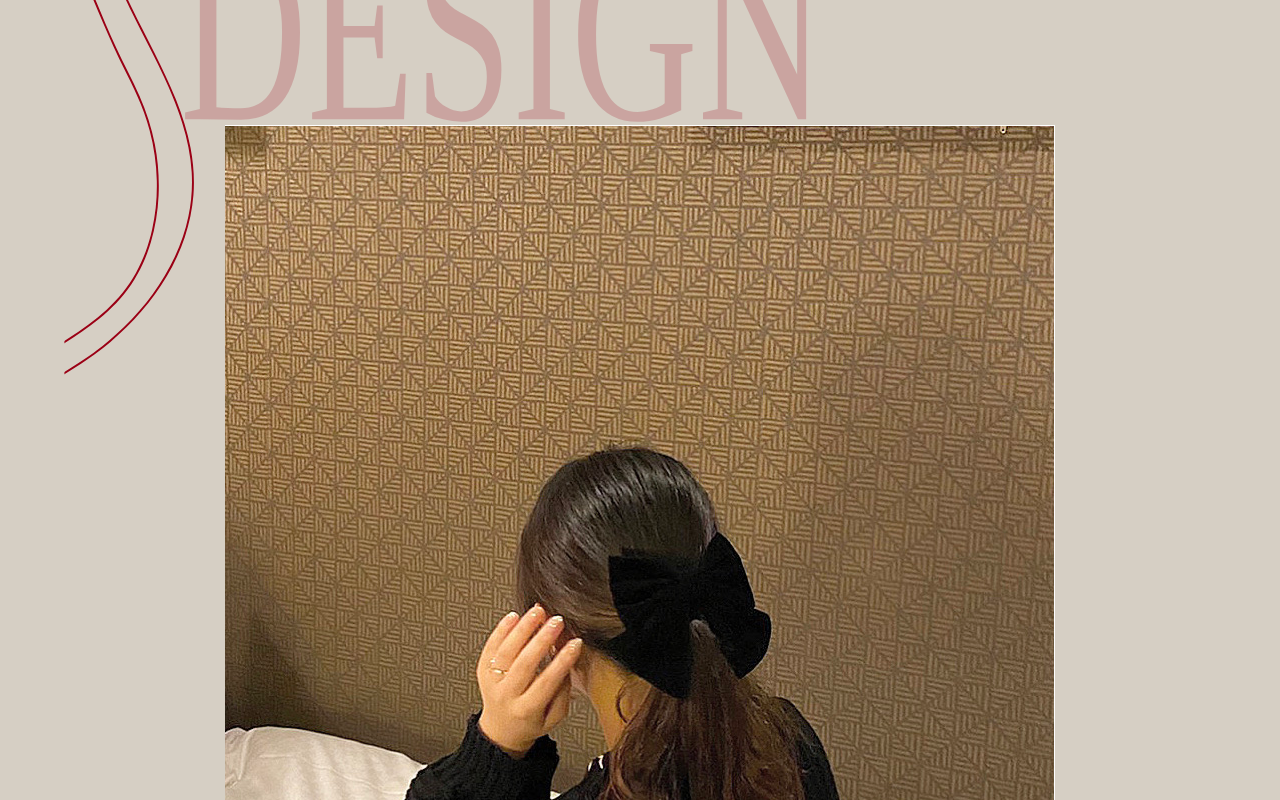
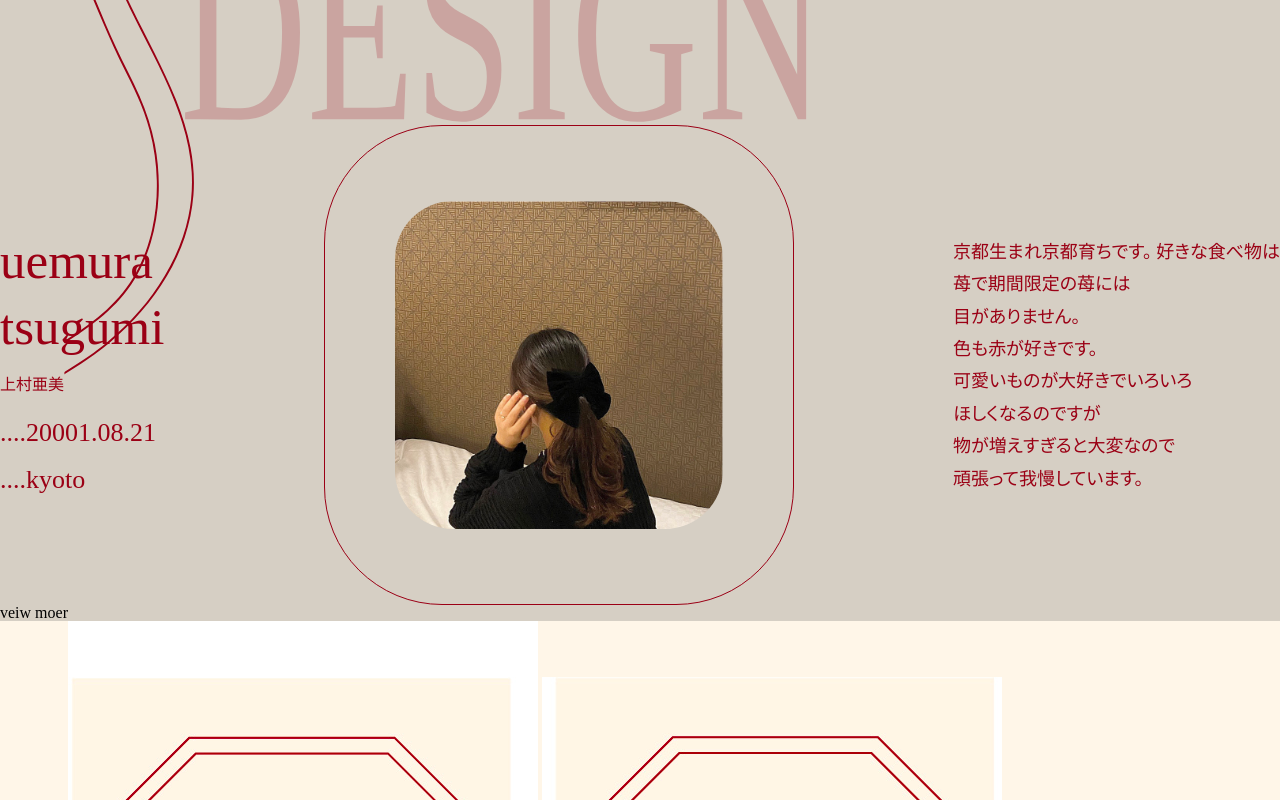
Before and after one commit to Uemura-821/gift_design, a plain HTML site: page index.html in a window 1280 px wide. Shown: the part 920-1720 px from the top of the page. Drawn offline with Linux system fonts and the light colour scheme.

Commit message:
ポートフォリオ

```diff
--- a/css/style.css
+++ b/css/style.css
@@ -66,10 +66,26 @@ h2 {
     margin: 0 auto;
 }
 
+.about-wrap {
+    display: flex;
+    align-items: center;
+    gap: 80px;
+}
+
+.photo {
+    box-sizing: border-box;
+    width: 470px;
+    margin: 0 auto;
+    padding: 75px 70px;
+    border: solid 1px #9b0015;
+    border-radius: 118px;
+}
+
 .photo img {
     display: block;
+    width: 100%;
     margin: 0 auto;
-
+    border-radius: 58px;
 }
 
 .uemura {
--- a/index.html
+++ b/index.html
@@ -46,14 +46,18 @@
 
         <section id="ABOUT">
             <h2 class="ABOUT">ABOUT</h2>
-            <div class="photo">
-                <img src="images/1xjpg about.jpg" alt="私の写真">
-            </div>
+            <div class="about-wrap">
+                <div class="about1">
                     <p class="uemura">uemura <br>
                         tsugumi</p>
                     <p class="name">上村亜美</p>
                     <p class="birthday">....20001.08.21</p>
                     <p class="kyoto">....kyoto</p>
+                </div>
+
+                <div class="photo">
+                    <img src="images/1xjpg about.jpg" alt="私の写真">
+                </div>
 
                 <p class="syoukai">京都生まれ京都育ちです。
                     好きな食べ物は<br>
@@ -64,6 +68,7 @@
                     ほしくなるのですが<br>
                     物が増えすぎると大変なので<br>
                     頑張って我慢しています。</p>
+            </div>
 
             <p>veiw moer</p>
         </section>
```
Lines whose indentation alone changed are shown as unchanged.
